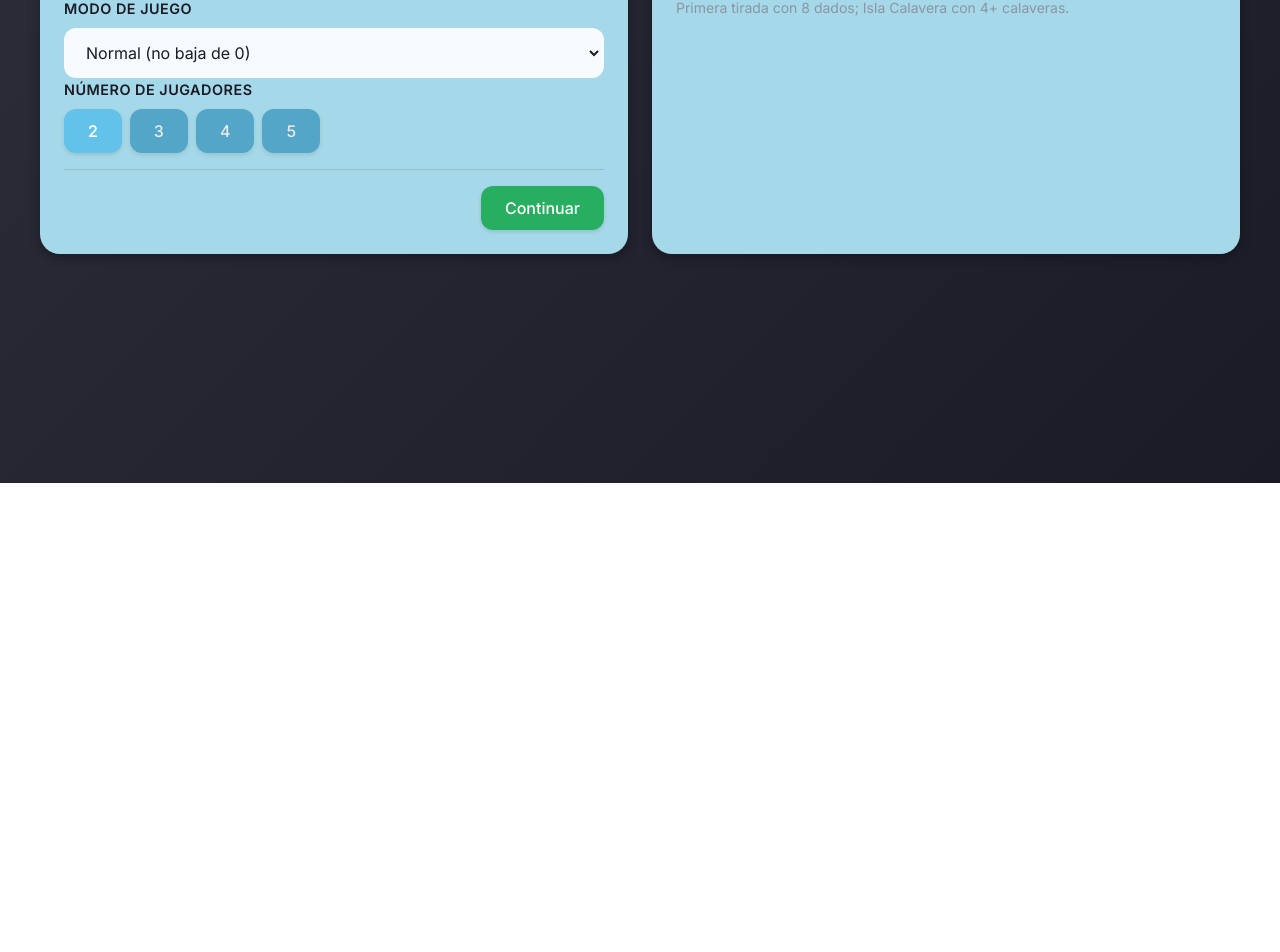
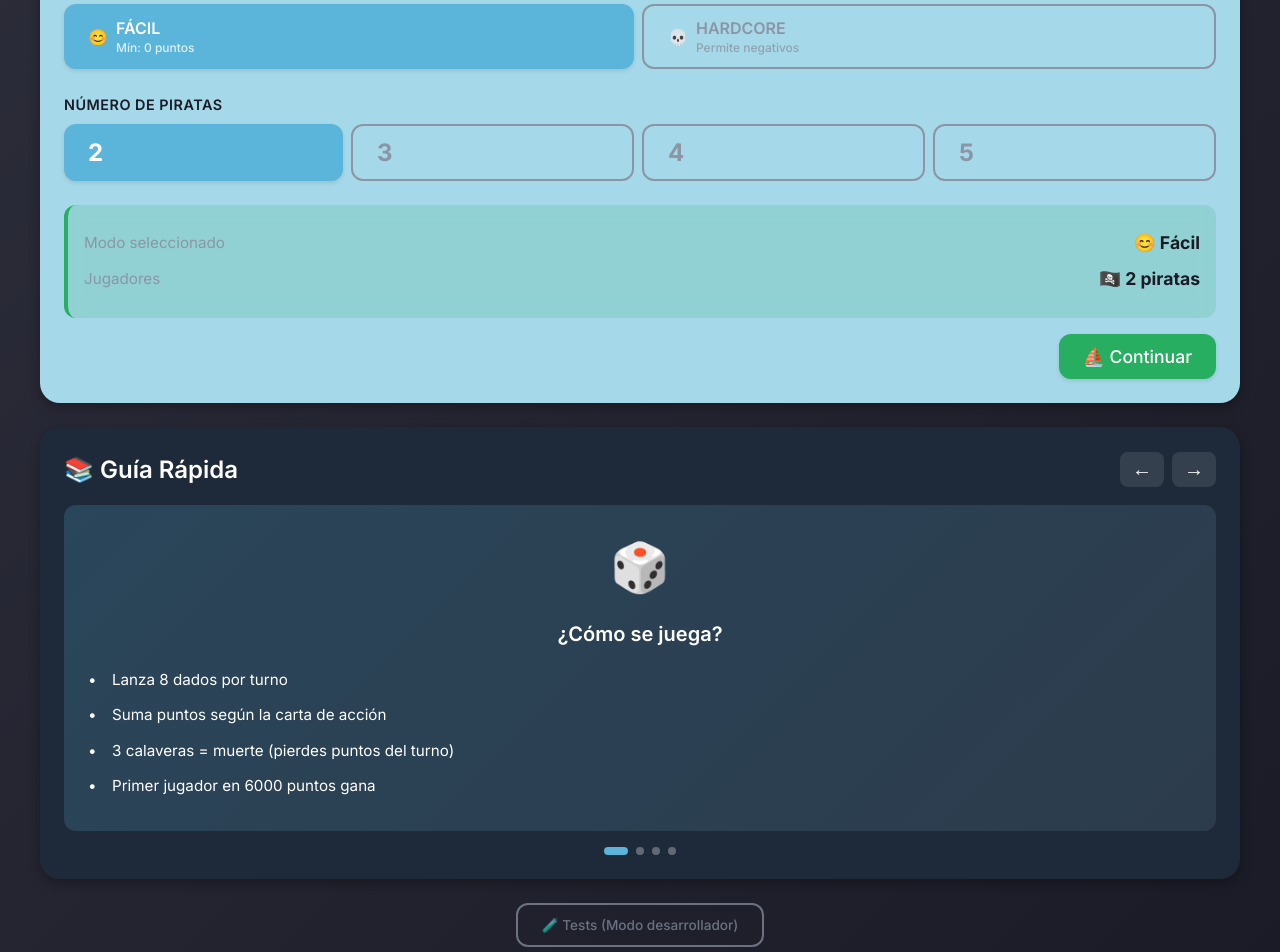
Before and after one commit to Edu095/isla-calavera_react, a React (Vite) app: page / in a window 1280 px wide. Shown: the part 317-1269 px from the top of the page. Before the commit the page ends 800 px from the top, so only its background shows below. Built offline with nearby package versions, Linux system fonts and the light colour scheme; a web font is replaced by a local one.

Commit message:
Redesign Setup screen with modern UI and tips carousel

```diff
--- a/src/screens/Setup.jsx
+++ b/src/screens/Setup.jsx
@@ -1,25 +1,103 @@
+import { useState } from 'react';
 import { FORTUNE } from '../engine/constants.js';
 
+const TIPS = [
+  {
+    emoji: '🎲',
+    title: '¿Cómo se juega?',
+    content: [
+      'Lanza 8 dados por turno',
+      'Suma puntos según la carta de acción',
+      '3 calaveras = muerte (pierdes puntos del turno)',
+      'Primer jugador en 6000 puntos gana'
+    ]
+  },
+  {
+    emoji: '🃏',
+    title: 'Cartas de Acción',
+    content: [
+      'Cada turno se revela una carta',
+      'Las cartas multiplican ciertos dados',
+      'Sables, Pistolas, Diamantes valen 100 cada uno',
+      'Monedas y Loros también puntúan'
+    ]
+  },
+  {
+    emoji: '💀',
+    title: 'Isla Calavera',
+    content: [
+      '4+ calaveras en la primera tirada activa el modo',
+      'El jugador activo no puntúa',
+      'Los demás pierden 100 puntos por calavera',
+      'Con carta Pirata: 200 puntos por calavera'
+    ]
+  },
+  {
+    emoji: '📦',
+    title: 'Carta Botín',
+    content: [
+      'Puedes guardar dados antes de la 3ª calavera',
+      'Si mueres, sólo puntúan los dados guardados',
+      'No se pueden guardar calaveras',
+      'Estrategia avanzada para jugadores expertos'
+    ]
+  }
+];
+
 export function Setup({ state, dispatch }){
+  const [currentTip, setCurrentTip] = useState(0);
+
+  const nextTip = () => {
+    setCurrentTip((prev) => (prev + 1) % TIPS.length);
+  };
+
+  const prevTip = () => {
+    setCurrentTip((prev) => (prev - 1 + TIPS.length) % TIPS.length);
+  };
+
   return (
-    <div className="grid">
-      <div className="card">
-        <h2>⚙️ Configuración</h2>
-        <label>Modo de juego</label>
-        <select value={state.mode} onChange={(e) => dispatch({ type: 'SET_MODE', mode: e.target.value })}>
-          <option value="normal">Normal (no baja de 0)</option>
-          <option value="hardcore">Hardcore (permite negativo)</option>
-        </select>
+    <div style={{ display: 'flex', flexDirection: 'column', gap: '24px' }}>
+      {/* Config Card */}
+      <div className="card fade-in">
+        <h2>⚙️ Configuración de Partida</h2>
 
-        <label>Número de jugadores</label>
-        <div className="row" style={{ marginTop: 8 }}>
-          {[2,3,4,5].map(n => (
+        <label>Modo de Juego</label>
+        <div className="row" style={{ marginBottom: '24px' }}>
+          <button
+            className={`btn ${state.mode === 'normal' ? 'btn-primary' : 'btn-ghost'}`}
+            onClick={() => dispatch({ type: 'SET_MODE', mode: 'normal' })}
+            style={{ flex: 1 }}
+          >
+            <span>😊</span>
+            <div style={{ display: 'flex', flexDirection: 'column', alignItems: 'flex-start', gap: '2px' }}>
+              <span style={{ fontWeight: 600 }}>FÁCIL</span>
+              <span style={{ fontSize: '0.75rem', opacity: 0.8 }}>Mín: 0 puntos</span>
+            </div>
+          </button>
+          <button
+            className={`btn ${state.mode === 'hardcore' ? 'btn-primary' : 'btn-ghost'}`}
+            onClick={() => dispatch({ type: 'SET_MODE', mode: 'hardcore' })}
+            style={{ flex: 1 }}
+          >
+            <span>💀</span>
+            <div style={{ display: 'flex', flexDirection: 'column', alignItems: 'flex-start', gap: '2px' }}>
+              <span style={{ fontWeight: 600 }}>HARDCORE</span>
+              <span style={{ fontSize: '0.75rem', opacity: 0.8 }}>Permite negativos</span>
+            </div>
+          </button>
+        </div>
+
+        <label>Número de Piratas</label>
+        <div className="row" style={{ marginBottom: '24px' }}>
+          {[2, 3, 4, 5].map(n => (
             <button
               key={n}
-              className="btn btn-primary"
+              className={`btn ${state.numPlayers === n ? 'btn-primary' : 'btn-ghost'}`}
               onClick={() => dispatch({ type: 'SET_NUM_PLAYERS', numPlayers: n })}
               style={{
-                filter: state.numPlayers === n ? 'brightness(1.08)' : 'brightness(.92)'
+                flex: 1,
+                fontSize: '1.5rem',
+                fontWeight: 'bold'
               }}
             >
               {n}
@@ -27,19 +105,97 @@ export function Setup({ state, dispatch }){
           ))}
         </div>
 
-        <div className="divider" />
+        <div className="notice good">
+          <div className="kv">
+            <span>Modo seleccionado</span>
+            <b>{state.mode === 'normal' ? '😊 Fácil' : '💀 Hardcore'}</b>
+          </div>
+          <div className="kv">
+            <span>Jugadores</span>
+            <b>🏴‍☠️ {state.numPlayers} piratas</b>
+          </div>
+        </div>
+
         <div className="right">
-          <button className="btn btn-secondary" onClick={() => dispatch({ type: 'GO_NAMES' })}>
-            Continuar
+          <button
+            className="btn btn-secondary"
+            onClick={() => dispatch({ type: 'GO_NAMES' })}
+            style={{ fontSize: '1.1rem' }}
+          >
+            ⛵ Continuar
           </button>
         </div>
       </div>
 
-      <div className="card">
-        <h2>📌 Nota</h2>
-        <div className="small muted">
-          Primera tirada con 8 dados; Isla Calavera con 4+ calaveras.
+      {/* Tips Carousel */}
+      <div className="card card-dark fade-in" style={{ animationDelay: '0.1s' }}>
+        <div style={{ display: 'flex', justifyContent: 'space-between', alignItems: 'center', marginBottom: '16px' }}>
+          <h2 style={{ margin: 0, color: 'var(--text-primary)' }}>📚 Guía Rápida</h2>
+          <div style={{ display: 'flex', gap: '8px' }}>
+            <button className="mini" onClick={prevTip} style={{ background: 'rgba(255,255,255,0.1)' }}>←</button>
+            <button className="mini" onClick={nextTip} style={{ background: 'rgba(255,255,255,0.1)' }}>→</button>
+          </div>
         </div>
+
+        <div style={{
+          background: 'linear-gradient(135deg, rgba(91,180,217,0.2) 0%, rgba(165,216,232,0.1) 100%)',
+          borderRadius: 'var(--radius-md)',
+          padding: '24px',
+          minHeight: '200px',
+          position: 'relative'
+        }}>
+          <div style={{ textAlign: 'center', fontSize: '3rem', marginBottom: '12px' }}>
+            {TIPS[currentTip].emoji}
+          </div>
+          <h3 style={{ textAlign: 'center', color: 'var(--text-primary)', marginBottom: '16px' }}>
+            {TIPS[currentTip].title}
+          </h3>
+          <ul style={{
+            listStyle: 'none',
+            padding: 0,
+            color: 'var(--text-primary)',
+            fontSize: '0.95rem',
+            lineHeight: '1.8'
+          }}>
+            {TIPS[currentTip].content.map((item, idx) => (
+              <li key={idx} style={{ marginBottom: '8px', paddingLeft: '24px', position: 'relative' }}>
+                <span style={{ position: 'absolute', left: 0 }}>•</span>
+                {item}
+              </li>
+            ))}
+          </ul>
+        </div>
+
+        {/* Dots Navigation */}
+        <div style={{ display: 'flex', justifyContent: 'center', gap: '8px', marginTop: '16px' }}>
+          {TIPS.map((_, idx) => (
+            <button
+              key={idx}
+              onClick={() => setCurrentTip(idx)}
+              style={{
+                width: currentTip === idx ? '24px' : '8px',
+                height: '8px',
+                borderRadius: '4px',
+                background: currentTip === idx ? 'var(--accent-blue)' : 'rgba(255,255,255,0.3)',
+                border: 'none',
+                cursor: 'pointer',
+                transition: 'all 0.3s ease'
+              }}
+              aria-label={`Tip ${idx + 1}`}
+            />
+          ))}
+        </div>
+      </div>
+
+      {/* Tests Button */}
+      <div style={{ display: 'flex', justifyContent: 'center' }}>
+        <button
+          className="btn btn-ghost"
+          onClick={() => dispatch({ type: 'NAVIGATE', screen: 'tests' })}
+          style={{ fontSize: '0.85rem', opacity: 0.7 }}
+        >
+          🧪 Tests (Modo desarrollador)
+        </button>
       </div>
     </div>
   );
```
